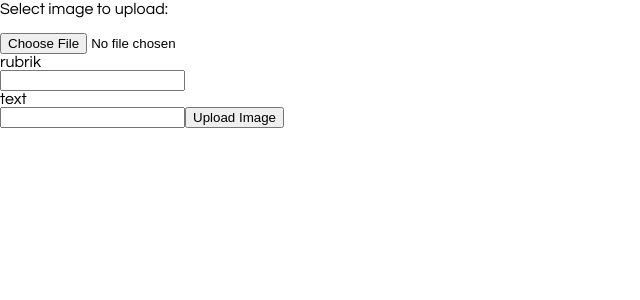
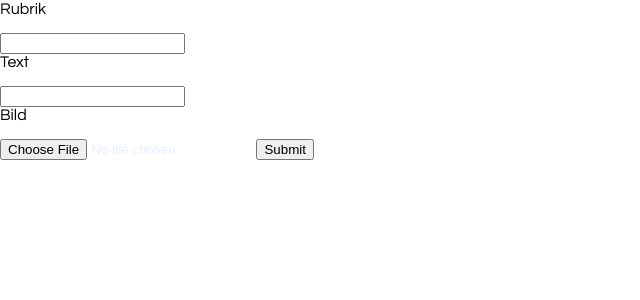
Before and after one commit to joniz/Projekt, a PHP site: page /inlagg.php in a window 1280 px wide. Shown: the part 49-349 px from the top of the page, without its empty margins (0-640 px from the left). Run offline with PHP 8.4, Linux system fonts and the light colour scheme; the visitor is signed in with stand-in values (Sample User, id 1); some libraries are stand-ins or nearby versions.

Commit message:
Påbörjat inläggscript

```diff
--- a/gymarbete/check.php
+++ b/gymarbete/check.php
@@ -9,8 +9,6 @@ if(!$anv==''&&!$losen==''){
 
 
 
-	echo $anv;
-	echo $losen;
 
 	$dbh = db_connect();
 		$sth = $dbh->prepare('SELECT anv_id,anv_admin FROM tbl_anv WHERE anv_alias=:alias123 AND anv_losenord=:losenord123');
--- a/gymarbete/index.php
+++ b/gymarbete/index.php
@@ -3,6 +3,7 @@ session_start();
 include_once("startend.php");
 
 top();
+echo $_GET['inlaggsvar'];
 bottom();
 
 ?>
--- a/gymarbete/inlagg.php
+++ b/gymarbete/inlagg.php
@@ -5,18 +5,17 @@ include_once("startend.php");
 top();
 
 if(isset($_SESSION['admin'])){
-    echo"<form action=\"upload.php\" method=\"post\" enctype=\"multipart/form-data\">";
-   echo"<p>Select image to upload:<p>";
-    echo"<input type=\"file\" name=\"fileToUpload\" id=\"fileToUpload\">";
-echo"<label for=\"rubrik\" class=\"uploadlabel\">rubrik</label>";
-echo"<input type=\"text\" name=\"rubrik\" id=\"rubrik\">";
+?>
+    <form action="inlaggscript.php" method="GET">
 
-echo"<label for=\"text\" class=\"uploadlabel\">text</label>";
-echo"<input type=\"textarea\" name=\"text\" id=\"text\">";
+<input type="hidden" name="page" value="test">
 
-    echo"<input type=\"submit\" value=\"Upload Image\" name=\"submit\">";
-echo"</form>";
-
+<p>Rubrik</p> <input type="text" name="rubrik"/>
+<p>Text</p> <input type="text" name="text"/>
+<p>Bild</p> <input type="file" name="bild"/>
+<input type="submit" name="knapp">
+</form>
+<?php
 }else{
     echo"<p>Du får inte vara här</p>";
 }
```
Also changed, not shown: gymarbete/inlaggscript.php (+5 -15 lines).
